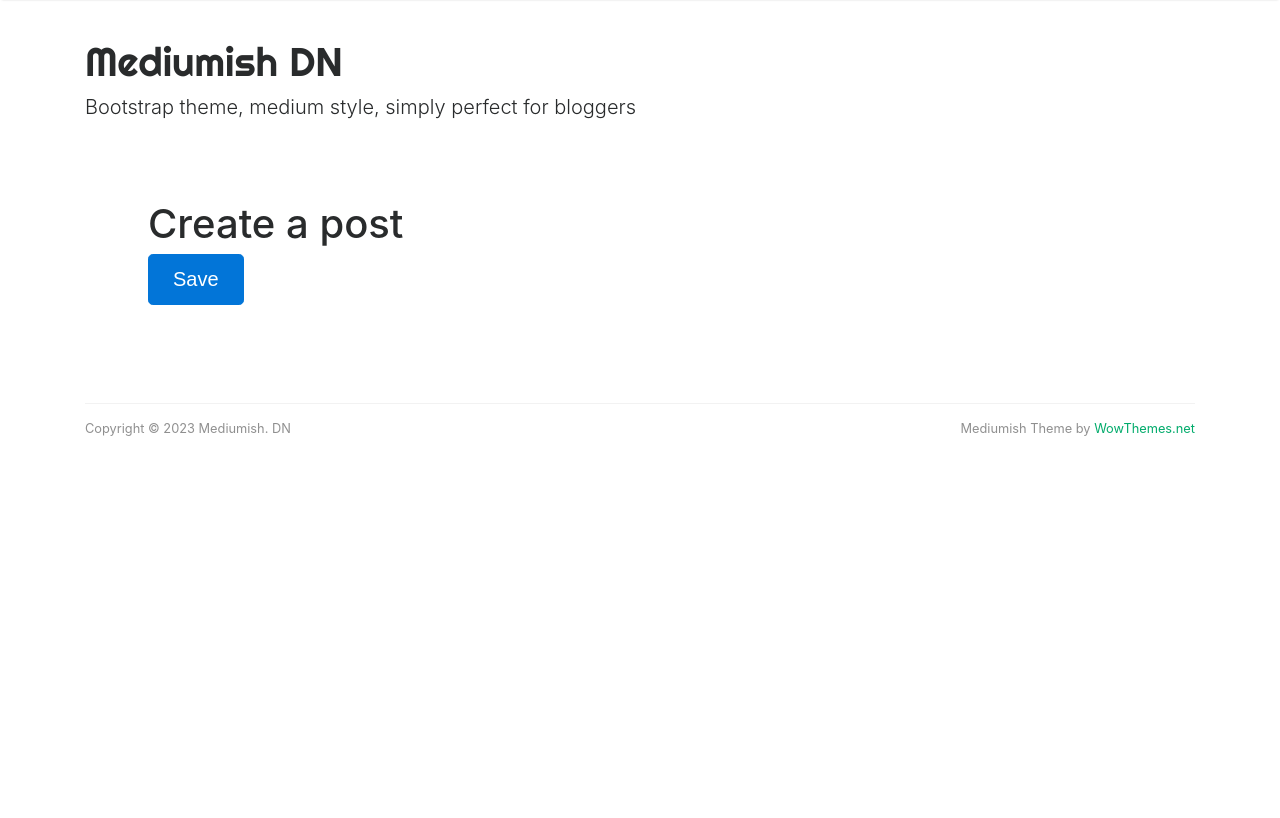
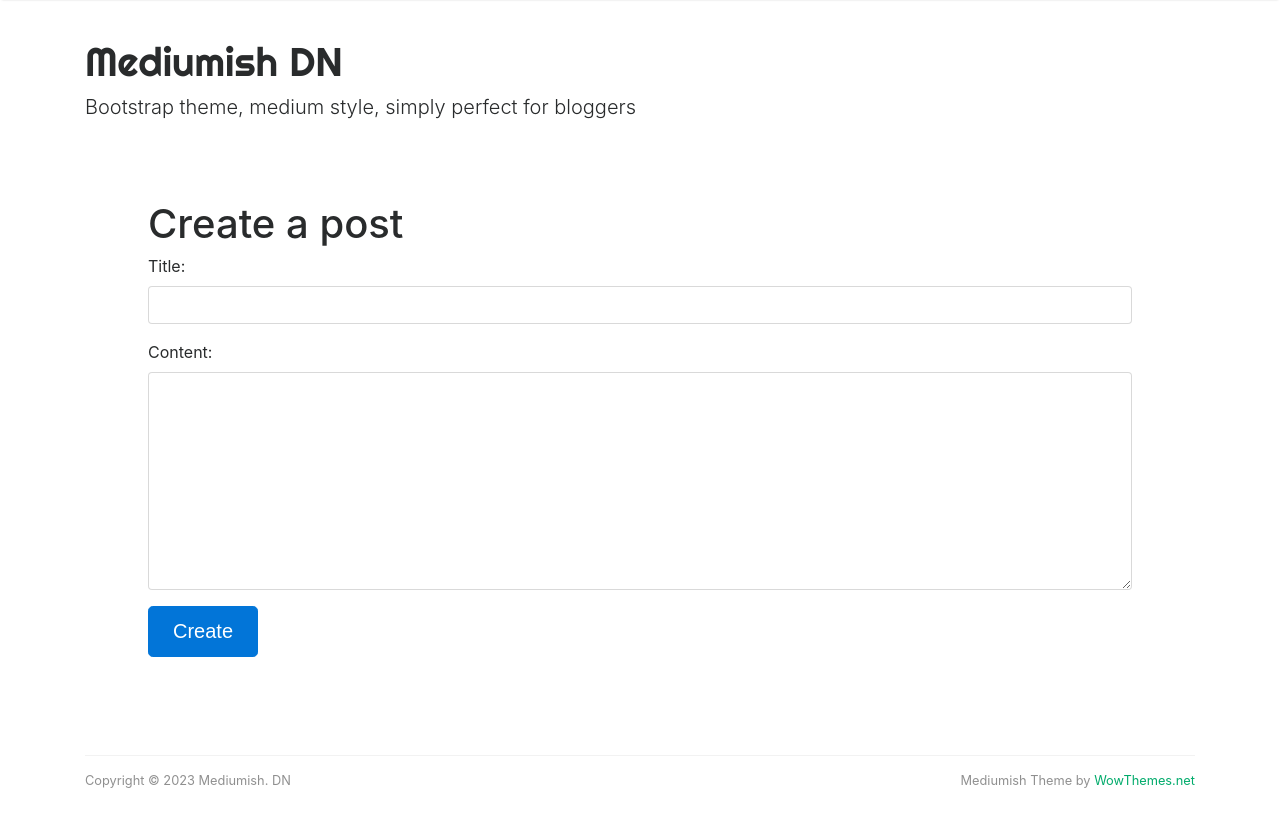
Before and after one commit to DimasNughadi/django-blog-dn, a Django app: page /post/ in a window 1280 px wide. Shown: the part 56-874 px from the top of the page. Before the commit the page ends 492 px from the top, so only its background shows below. Run offline with Django 4.2, Linux system fonts and the light colour scheme; some libraries are stand-ins or nearby versions.

Commit message:
post form bs

```diff
--- a/demo/myapp/form.py
+++ b/demo/myapp/form.py
@@ -6,3 +6,8 @@ class PostForm(forms.ModelForm):
     class Meta:
         model = Post
         fields = ['title', 'content']
+
+        widgets = {
+            'title': forms.TextInput(attrs={'class':'form-control'}),
+            'content': forms.Textarea(attrs={'class':'form-control'}),
+        }
--- a/demo/myapp/templates/home.html
+++ b/demo/myapp/templates/home.html
@@ -21,7 +21,7 @@
 				</div>
 				<div class="col-md-7">
 					<div class="card-block">
-						<h2 class="card-title"><a href="post.html">{{ post.title }}</a></h2>
+						<h2 class="card-title"><a href="{% url 'myapp:detail' %}">{{ post.title }}</a></h2>
 						<h4 class="card-text">{{ post.content }}</h4>
 						<div class="metafooter">
 							<div class="wrapfooter">
--- a/demo/myapp/templates/post.html
+++ b/demo/myapp/templates/post.html
@@ -10,12 +10,11 @@
             <h1 class="display-5 fw-bold">Create a post</h1>
             {% csrf_token %}
             {{ form.as_p }}
-            <button type="submit" class="btn btn-primary btn-lg">Save</button>
+            <button type="submit" class="btn btn-primary btn-lg">Create</button>
         </div>
     </form>
 </div>
 <!-- End Article
 ================================================== -->
 
-
 {% endblock %}
--- a/demo/myapp/urls.py
+++ b/demo/myapp/urls.py
@@ -8,4 +8,5 @@ urlpatterns = [
     path('post/', views.post, name='post'),
     path('author/', views.author, name='author'),
     path('create_post/', views.create_post, name='create_post'),
+    path('detail/', views.detail, name='detail'),
 ]
--- a/demo/myapp/views.py
+++ b/demo/myapp/views.py
@@ -7,18 +7,18 @@ from django.core.paginator import Paginator
 # Create your views here.
 def home(request):
     all_posts = Post.objects.all()
-    # Change 'per_page' to the desired number of items per page
     paginator = Paginator(all_posts, per_page=4)
     page = request.GET.get('page')
     all_posts = paginator.get_page(page)
     return render(request, 'home.html', {'recent_posts': all_posts})
 
 def post(request):
-    return render(request, 'post.html')
+    submitted = False
+    form = PostForm
+    return render(request, 'post.html', {'form': form})
 
 def author(request):
     return render(request, 'author.html')
-
 
 def post_list(request):
     posts = Post.objects.all()
@@ -34,3 +34,6 @@ def create_post(request):
         form = PostForm()
 
     return render(request, 'post.html', {'form': form})
+
+def detail(request):
+    return render(request, 'detail.html')
```
Also changed, not shown: demo/myapp/templates/detail.html (added, +7 -0 lines), demo/db.sqlite3.
